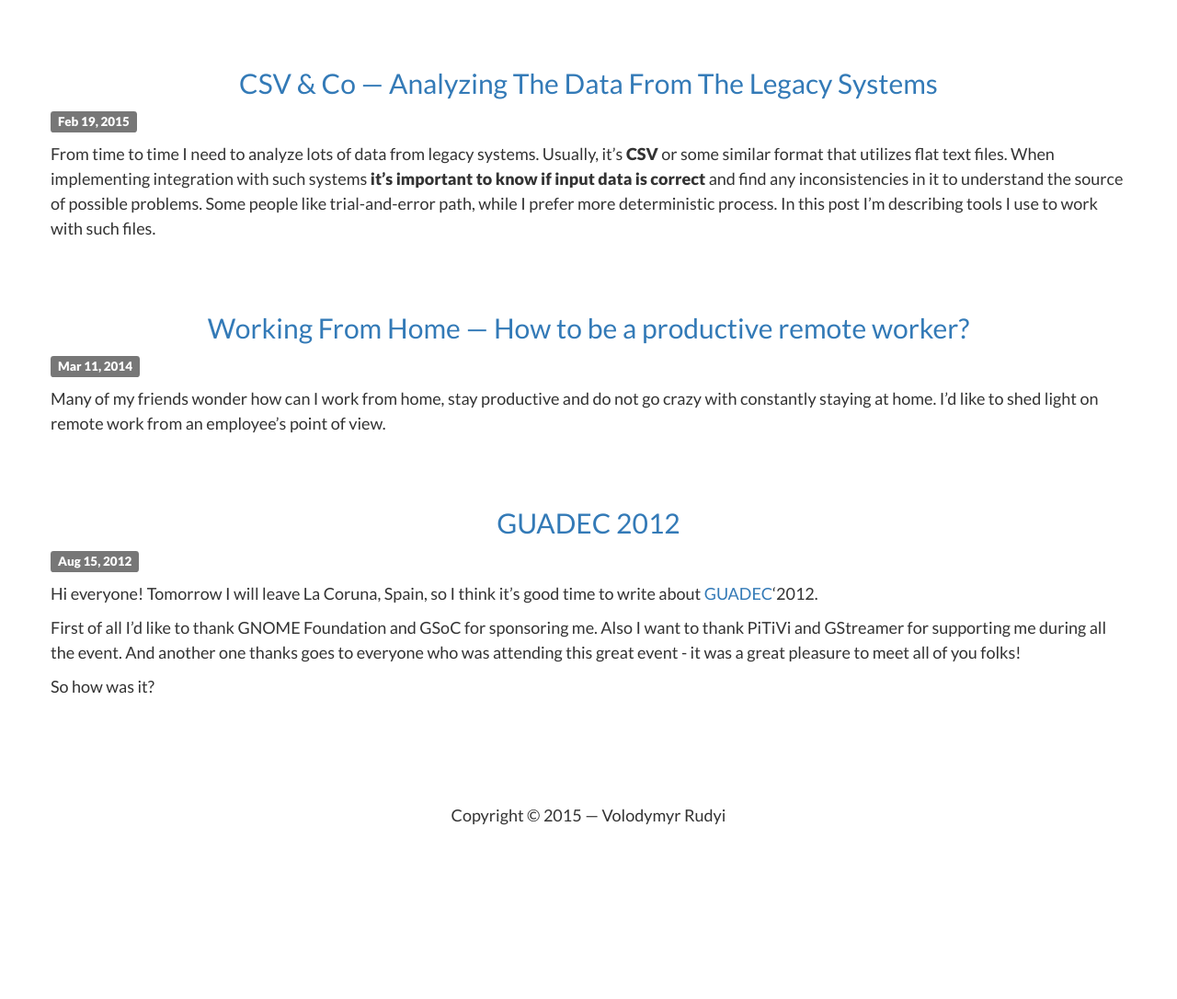
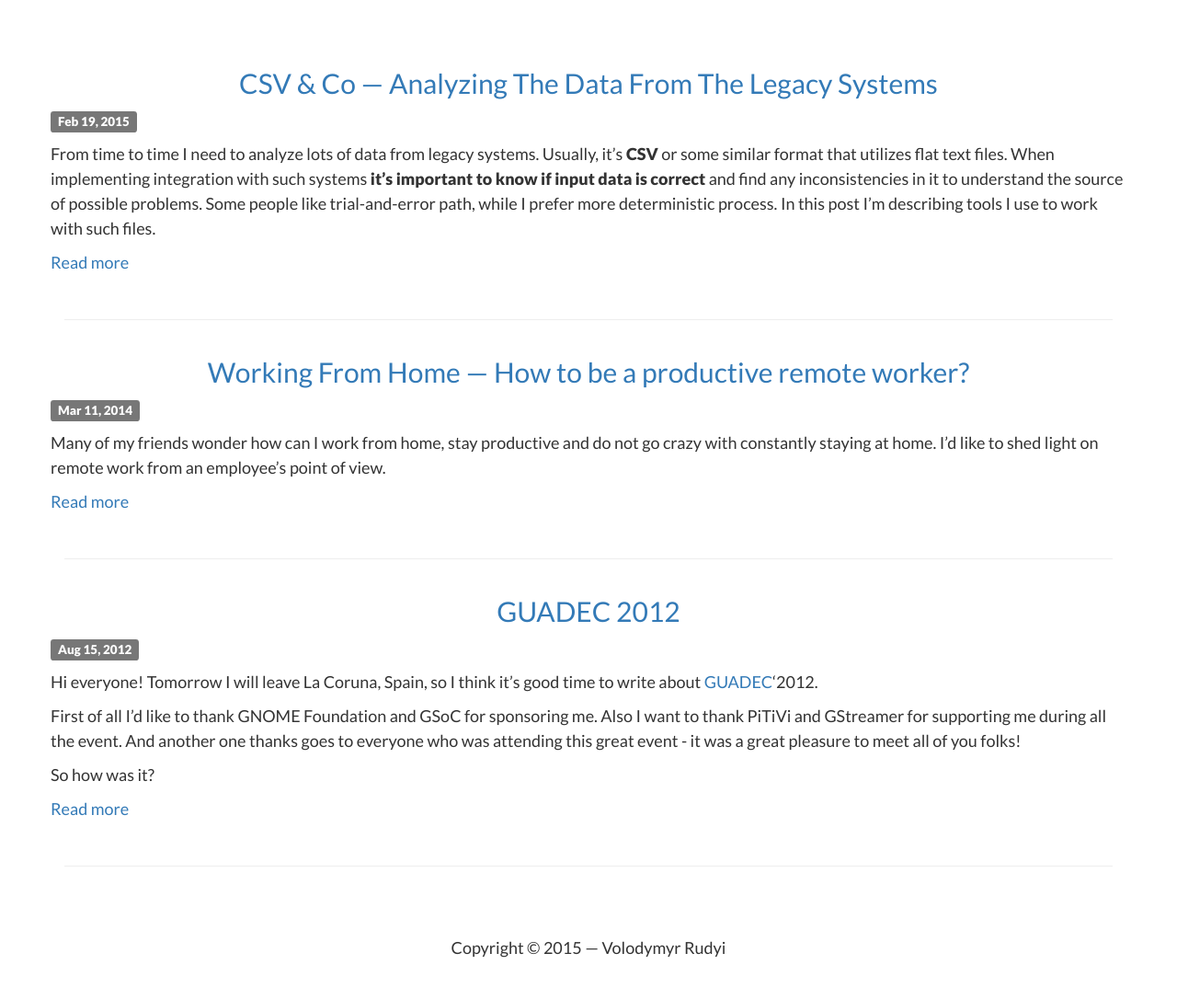
Before and after one commit to volodymyrrudyi/volodymyrrudyi.github.io, a Jekyll site: the page built from index.html, in a window 1280 px wide. Shown: the whole page at 92% size. Built offline with Jekyll 4.4.1, drawn with Linux system fonts in a browser that asks for light colours; before the commit the page ends 942 px from its top, so only the background shows below that.

Commit message:
Modify column width

```diff
--- a/_layouts/post.html
+++ b/_layouts/post.html
@@ -7,6 +7,8 @@
     <a href="/">&larr; Return to the list of posts</a>
   </div>
 
+  <div class="row">
+    <div class="col-xs-10 col-xs-offset-1">
     <article class="post" itemscope itemtype="http://schema.org/BlogPosting">
 
       <header class="post-header">
@@ -23,3 +25,5 @@
 
     </article>
   </div>
+  </div>
+</div>
--- a/index.html
+++ b/index.html
@@ -12,6 +12,9 @@
         <p class="post-excerpt">
           {{ post.excerpt }}
         </p>
+
+        <a href="{{ post.url | prepend: site.baseurl }}">Read more</a>
       </div>
+      <hr>
     {% endfor %}
 </div>
```
Lines whose indentation alone changed are shown as unchanged.
